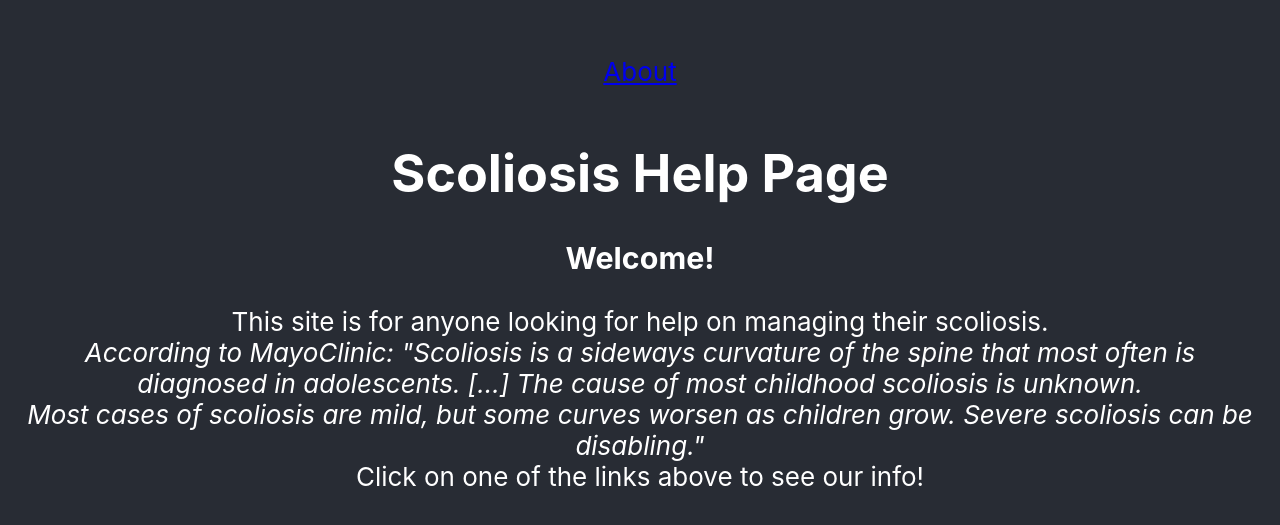
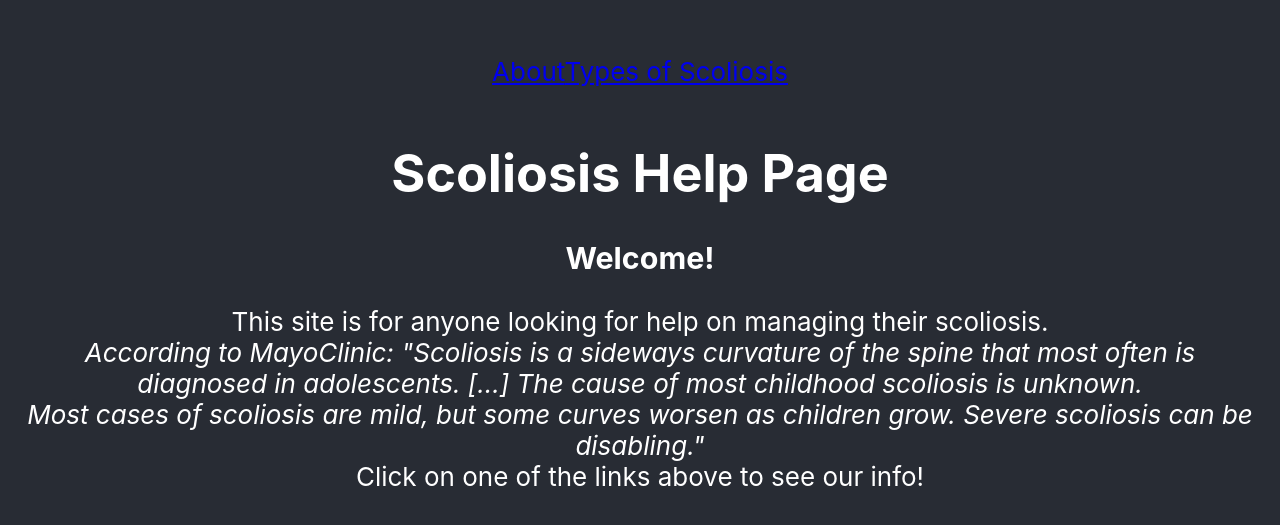
Before and after one commit to YoshiMejia/scoliosis-SPA, a React (Create React App) app: page / in a window 1280 px wide. Shown: the part 103-628 px from the top of the page. Built offline with nearby package versions, Linux system fonts and the light colour scheme.

Commit message:
added link to Navbar

```diff
--- a/src/components/Navbar.js
+++ b/src/components/Navbar.js
@@ -1,5 +1,6 @@
 import React from 'react';
 import { About } from './About';
+import { TypesContainer } from '../containers/TypesContainer';
 import { BrowserRouter, Routes, Route, Link } from 'react-router-dom';
 
 const Navbar = () => {
@@ -9,12 +10,15 @@ const Navbar = () => {
         <div className="links">
             <nav>
                 <Link to="/">About</Link>
+                <Link to="/types">Types of Scoliosis</Link>
             <br />
             </nav>
-            </div>
+        </div>
+
         <div className ="routes">
             <Routes>
                 <Route path="/" element={<About />} />
+                <Route path="/types" element={<TypesContainer />} />
             </Routes>
         </div>
         </BrowserRouter>
```
